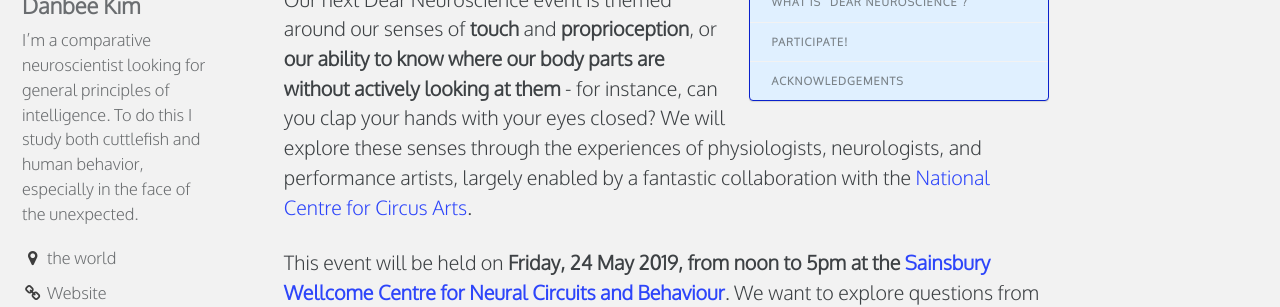
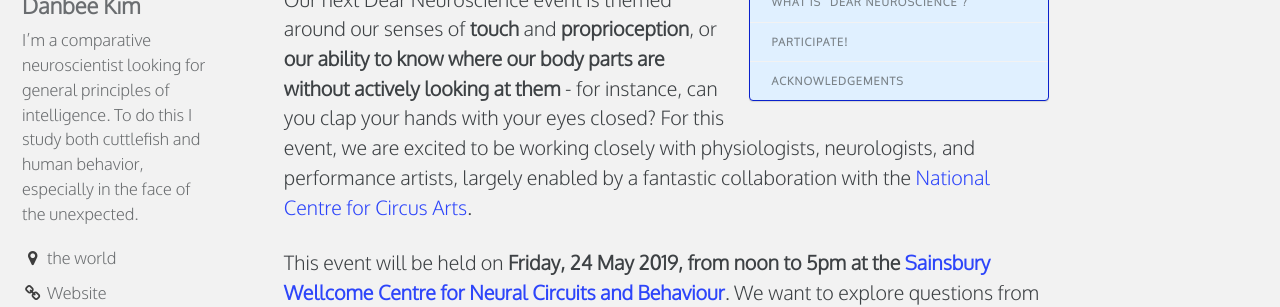
Before and after one commit to everymind/DearNeuroscience, a Jekyll site: the page built from index.md, in a window 1280 px wide and 900 px high, scrolled down 1058 px. Shown: the part 184-491 px from the top of the window. Built offline with Jekyll 4.4.1, drawn with Linux system fonts in a browser that asks for light colours; comment, search, counter and statistics services are not loaded.

Commit message:
wording tweak

```diff
--- a/index.md
+++ b/index.md
@@ -29,7 +29,7 @@ gallery:
 
 # Upcoming event: "Touch and Proprioception"
 
-Our next Dear Neuroscience event is themed around our senses of **touch** and **proprioception**, or **our ability to know where our body parts are without actively looking at them** - for instance, can you clap your hands with your eyes closed? We will explore these senses through the experiences of physiologists, neurologists, and performance artists, largely enabled by a fantastic collaboration with the [National Centre for Circus Arts](https://www.nationalcircus.org.uk/).
+Our next Dear Neuroscience event is themed around our senses of **touch** and **proprioception**, or **our ability to know where our body parts are without actively looking at them** - for instance, can you clap your hands with your eyes closed? For this event, we are excited to be working closely with physiologists, neurologists, and performance artists, largely enabled by a fantastic collaboration with the [National Centre for Circus Arts](https://www.nationalcircus.org.uk/).
 
 This event will be held on **Friday, 24 May 2019, from noon to 5pm at the [Sainsbury Wellcome Centre for Neural Circuits and Behaviour](https://goo.gl/maps/BtRHagPzAuF2)**. We want to explore questions from YOU about our abilities to not only move, touch, and feel the world around us, but also [to sense our own body's movement and position in the world](https://en.wikipedia.org/wiki/Proprioception).
 
```
